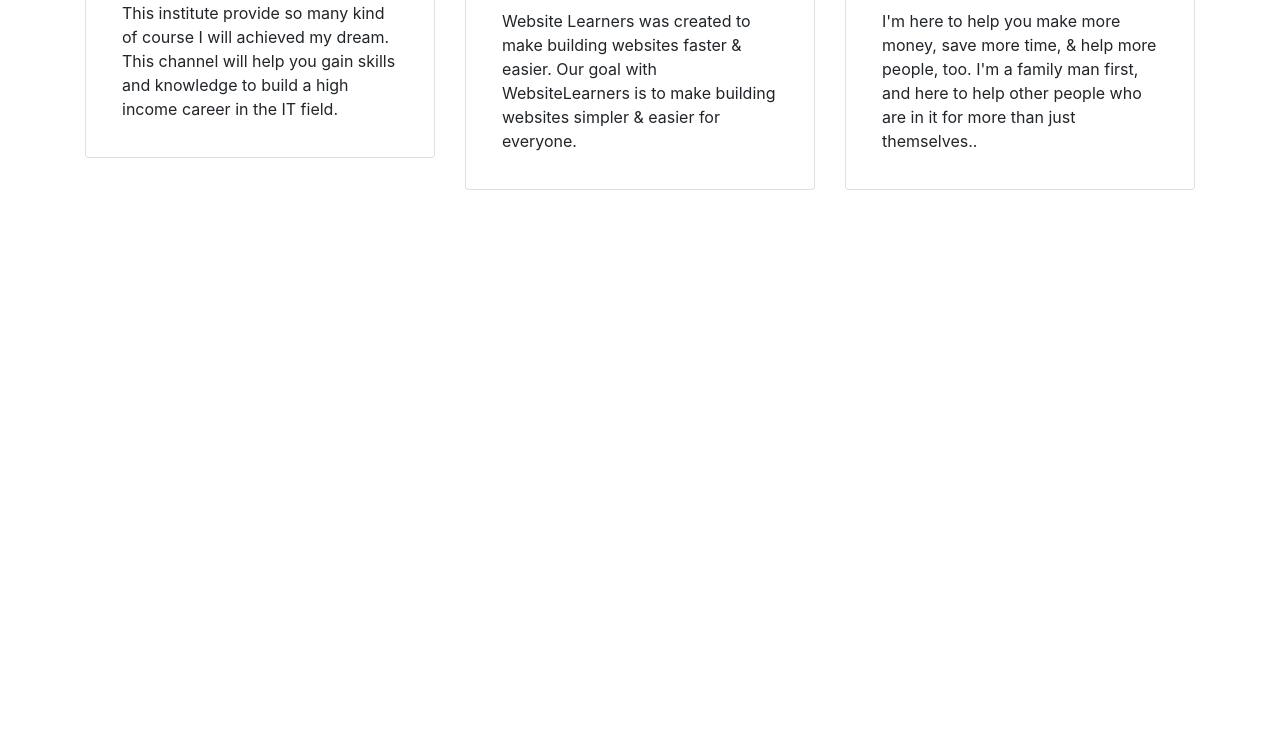
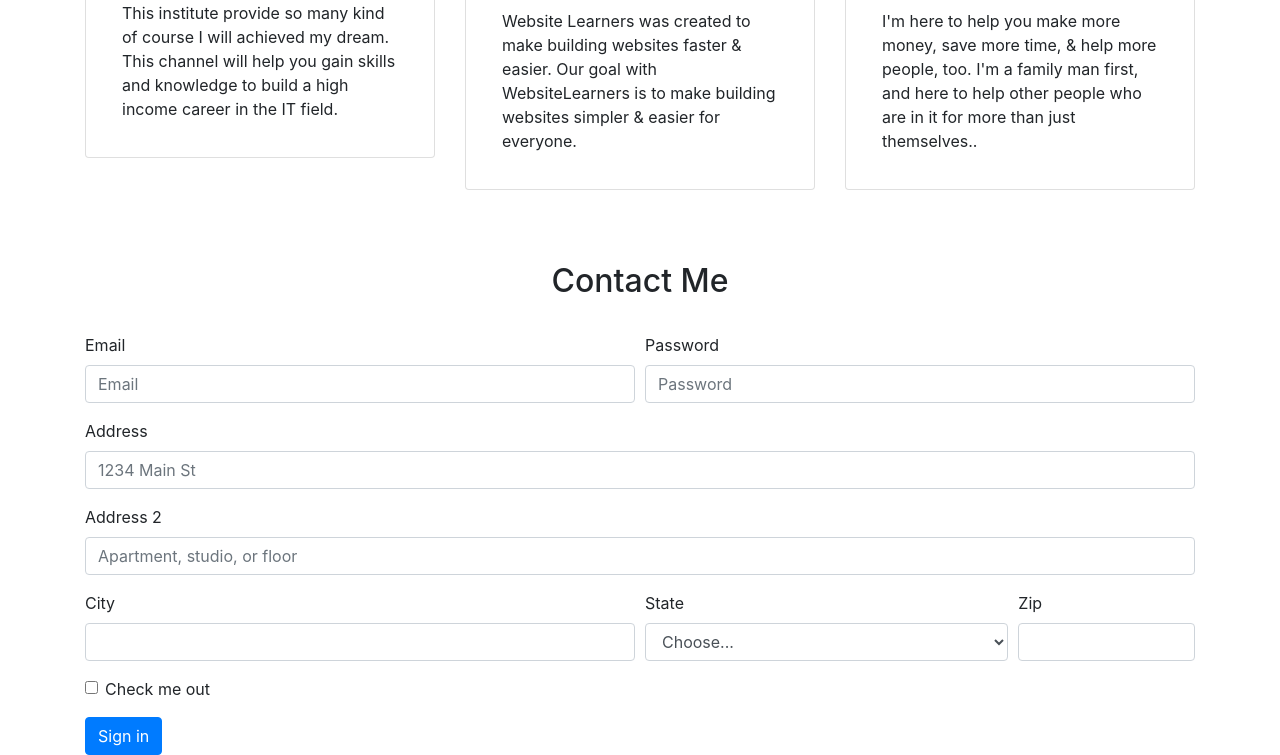
Before and after one commit to rahulanil8590/sample-personal-website, a plain HTML site: page index.html in a window 1280 px wide. Shown: the part 1493-2248 px from the top of the page. Before the commit the page ends 1731 px from the top, so only its background shows below. Drawn offline with nearby package versions, Linux system fonts and the light colour scheme.

Commit message:
conact form added and title is added but some change are adding

```diff
--- a/index.html
+++ b/index.html
@@ -147,7 +147,59 @@
       </div>
     </section>
     <section>
-
+      <div class="container">
+        <h2 class="text-center  p-4">Contact Me</h2>
+        <div class="row">
+          <div class="col-md-12">
+            <form>
+              <div class="form-row">
+                <div class="form-group col-md-6">
+                  <label for="inputEmail4">Email</label>
+                  <input type="email" class="form-control" id="inputEmail4" placeholder="Email">
+                </div>
+                <div class="form-group col-md-6">
+                  <label for="inputPassword4">Password</label>
+                  <input type="password" class="form-control" id="inputPassword4" placeholder="Password">
+                </div>
+              </div>
+              <div class="form-group">
+                <label for="inputAddress">Address</label>
+                <input type="text" class="form-control" id="inputAddress" placeholder="1234 Main St">
+              </div>
+              <div class="form-group">
+                <label for="inputAddress2">Address 2</label>
+                <input type="text" class="form-control" id="inputAddress2" placeholder="Apartment, studio, or floor">
+              </div>
+              <div class="form-row">
+                <div class="form-group col-md-6">
+                  <label for="inputCity">City</label>
+                  <input type="text" class="form-control" id="inputCity">
+                </div>
+                <div class="form-group col-md-4">
+                  <label for="inputState">State</label>
+                  <select id="inputState" class="form-control">
+                    <option selected>Choose...</option>
+                    <option>...</option>
+                  </select>
+                </div>
+                <div class="form-group col-md-2">
+                  <label for="inputZip">Zip</label>
+                  <input type="text" class="form-control" id="inputZip">
+                </div>
+              </div>
+              <div class="form-group">
+                <div class="form-check">
+                  <input class="form-check-input" type="checkbox" id="gridCheck">
+                  <label class="form-check-label" for="gridCheck">
+                    Check me out
+                  </label>
+                </div>
+              </div>
+              <button type="submit" class="btn btn-primary">Sign in</button>
+            </form>
+          </div>
+        </div>
+      </div>
     </section>
     <script src="https://code.jquery.com/jquery-3.2.1.slim.min.js" integrity="sha384-KJ3o2DKtIkvYIK3UENzmM7KCkRr/rE9/Qpg6aAZGJwFDMVNA/GpGFF93hXpG5KkN" crossorigin="anonymous"></script>
 <script src="https://cdn.jsdelivr.net/npm/popper.js@1.12.9/dist/umd/popper.min.js" integrity="sha384-ApNbgh9B+Y1QKtv3Rn7W3mgPxhU9K/ScQsAP7hUibX39j7fakFPskvXusvfa0b4Q" crossorigin="anonymous"></script>
```
